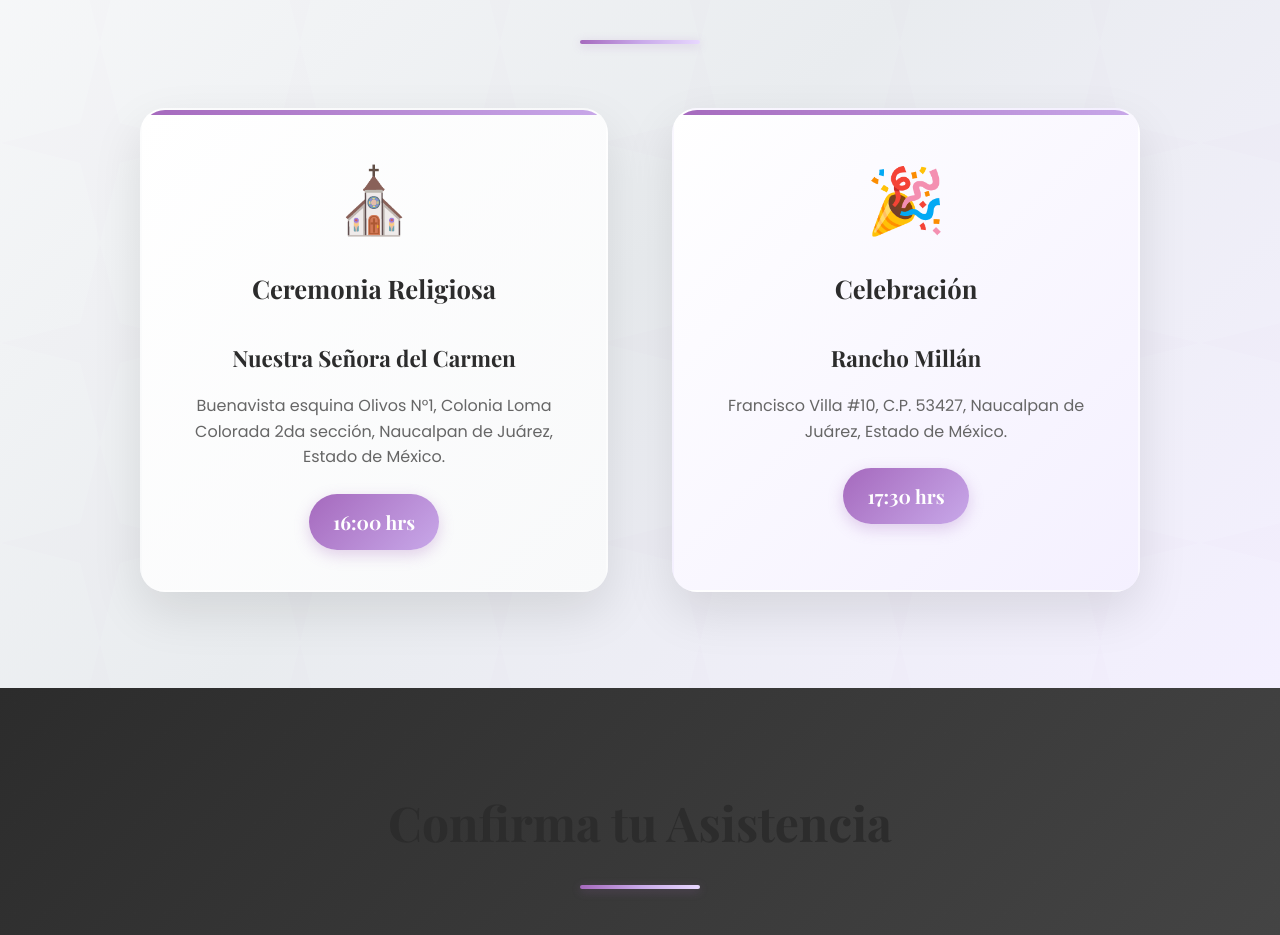
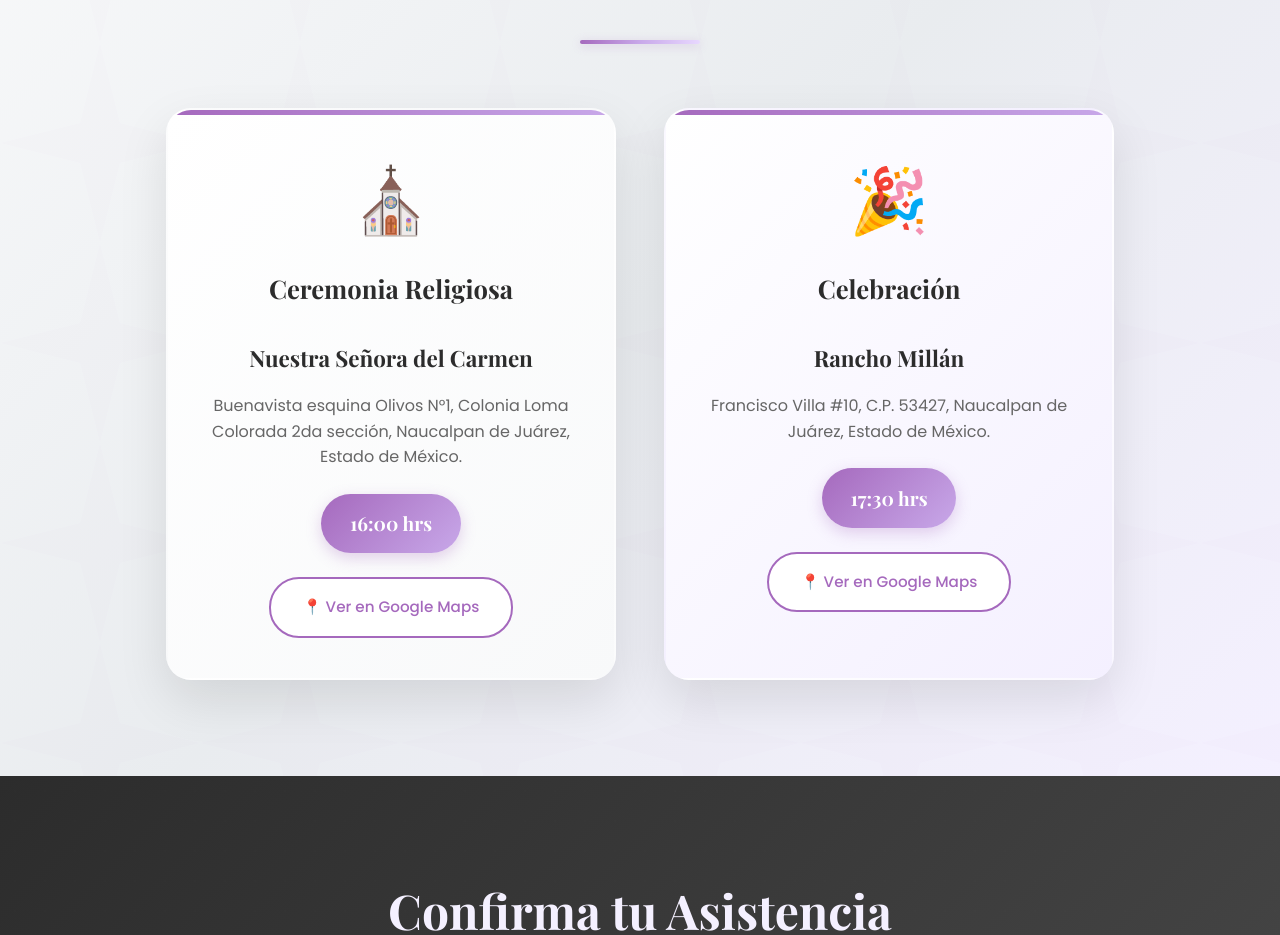
Before and after one commit to MoY8462/invitaciones-xv, a Vue app: page / in a window 1280 px wide. Shown: the part 957-1892 px from the top of the page. Built offline with nearby package versions, Linux system fonts and the light colour scheme.

Commit message:
feature: :sparkles: se ajustan links

```diff
--- a/src/App.vue
+++ b/src/App.vue
@@ -11,13 +11,15 @@ const quinceañera = ref({
 const misa = ref({
   iglesia: "Nuestra Señora del Carmen",
   direccion: "Buenavista esquina Olivos N°1, Colonia Loma Colorada 2da sección, Naucalpan de Juárez, Estado de México.",
-  hora: "16:00 hrs"
+  hora: "16:00 hrs",
+  mapsLink: "https://maps.app.goo.gl/yR52HHYmp8MJubch8"
 })
 
 const evento = ref({
   salon: "Rancho Millán",
   direccion: "Francisco Villa #10, C.P. 53427, Naucalpan de Juárez, Estado de México.",
-  hora: "17:30 hrs"
+  hora: "17:30 hrs",
+  mapsLink: "https://maps.app.goo.gl/ohiwqBFkTGHWLkbT8"
 })
 </script>
 
@@ -51,6 +53,9 @@ const evento = ref({
               <h5>{{ misa.iglesia }}</h5>
               <p class="address">{{ misa.direccion }}</p>
               <div class="time-badge">{{ misa.hora }}</div>
+              <a :href="misa.mapsLink" target="_blank" class="maps-button">
+                📍 Ver en Google Maps
+              </a>
             </div>
           </div>
 
@@ -64,6 +69,9 @@ const evento = ref({
               <h5>{{ evento.salon }}</h5>
               <p class="address">{{ evento.direccion }}</p>
               <div class="time-badge">{{ evento.hora }}</div>
+              <a :href="evento.mapsLink" target="_blank" class="maps-button">
+                📍 Ver en Google Maps
+              </a>
             </div>
           </div>
         </div>
@@ -73,11 +81,11 @@ const evento = ref({
     <!-- RSVP Section -->
     <section class="rsvp-section">
       <div class="container">
-        <h3 class="section-title">Confirma tu Asistencia</h3>
+        <h3 class="section-title-footer">Confirma tu Asistencia</h3>
         <p class="rsvp-text">Tu presencia hará este día aún más especial</p>
         <div class="contact-info">
-          <p>📞 Confirmar al: (555) 123-4567</p>
-          <p>💌 WhatsApp: +52 555 123 4567</p>
+          <p>📞 Confirmar al: (562) 975-6313</p>
+          <p>💌 WhatsApp: +52 562 975 6313</p>
         </div>
       </div>
     </section>
--- a/src/style.css
+++ b/src/style.css
@@ -163,6 +163,15 @@ body {
   position: relative;
 }
 
+.section-title-footer {
+  font-family: 'Playfair Display', serif;
+  font-size: clamp(2rem, 4vw, 3rem);
+  font-weight: 700;
+  color: #f4f0ff;
+  margin-bottom: 4rem;
+  position: relative;
+}
+
 .section-title::after {
   content: '';
   display: block;
@@ -176,11 +185,11 @@ body {
 
 /* Events Grid */
 .events-grid {
-  display: grid;
-  grid-template-columns: repeat(auto-fit, minmax(350px, 1fr));
-  gap: 3rem;
+  display: flex;
+  gap: 2rem;
   max-width: 1000px;
   margin: 0 auto;
+  justify-content: center;
 }
 
 .event-card {
@@ -191,6 +200,9 @@ body {
   overflow: hidden;
   position: relative;
   border: 2px solid transparent;
+  flex: 1;
+  max-width: 400px;
+  min-width: 350px;
 }
 
 .event-card::before {
@@ -257,6 +269,7 @@ body {
   font-weight: 600;
   color: #2c2c2c;
   margin-bottom: 1rem;
+  text-align: center;
 }
 
 .address {
@@ -275,13 +288,59 @@ body {
   background: linear-gradient(135deg, #a569bd, #c8a8e9);
   padding: 0.8rem 1.5rem;
   border-radius: 30px;
-  display: inline-block;
+  display: block;
   box-shadow: 0 5px 15px rgba(165, 105, 189, 0.3);
   transition: transform 0.3s ease;
+  text-align: center;
+  margin: 0 auto 1.5rem auto;
+  width: fit-content;
 }
 
 .time-badge:hover {
   transform: scale(1.05);
+}
+
+/* Maps Button */
+.maps-button {
+  display: block;
+  background: white;
+  color: #a569bd;
+  text-decoration: none;
+  padding: 0.9rem 1.8rem;
+  border: 2px solid #a569bd;
+  border-radius: 30px;
+  font-family: 'Poppins', sans-serif;
+  font-size: 0.95rem;
+  font-weight: 500;
+  transition: all 0.4s ease;
+  text-align: center;
+  margin: 0 auto;
+  width: fit-content;
+  position: relative;
+  overflow: hidden;
+  z-index: 1;
+}
+
+.maps-button::before {
+  content: '';
+  position: absolute;
+  top: 0;
+  left: 0;
+  width: 0;
+  height: 100%;
+  background: linear-gradient(135deg, #a569bd, #c8a8e9);
+  transition: width 0.4s ease;
+  z-index: -1;
+}
+
+.maps-button:hover {
+  color: white;
+  transform: translateY(-2px);
+  box-shadow: 0 8px 25px rgba(165, 105, 189, 0.3);
+}
+
+.maps-button:hover::before {
+  width: 100%;
 }
 
 /* RSVP Section */
@@ -345,13 +404,16 @@ body {
 /* Responsive Design */
 @media (max-width: 768px) {
   .events-grid {
-    grid-template-columns: 1fr;
+    flex-direction: column;
     gap: 2rem;
     padding: 0 1rem;
   }
 
   .event-card {
-    margin: 0;
+    margin: 0 auto;
+    min-width: auto;
+    max-width: 450px;
+    width: 100%;
   }
 
   .hero-content {
@@ -365,16 +427,26 @@ body {
   .section-title {
     margin-bottom: 3rem;
   }
+
+  .maps-button {
+    font-size: 0.9rem;
+    padding: 0.8rem 1.5rem;
+  }
+
+  .time-badge {
+    font-size: 1.1rem;
+    padding: 0.7rem 1.3rem;
+  }
 }
 
 @media (max-width: 480px) {
   .events-grid {
-    grid-template-columns: 1fr;
     gap: 1.5rem;
   }
 
   .event-card {
     border-radius: 20px;
+    max-width: none;
   }
 
   .card-header {
@@ -389,11 +461,32 @@ body {
     padding: 2rem;
     margin: 0 1rem;
   }
+
+  .maps-button {
+    font-size: 0.85rem;
+    padding: 0.7rem 1.3rem;
+  }
+
+  .time-badge {
+    font-size: 1rem;
+    padding: 0.6rem 1.2rem;
+  }
 }
 
 @media (min-width: 1200px) {
   .events-grid {
-    grid-template-columns: repeat(2, 1fr);
-    gap: 4rem;
+    gap: 3rem;
+  }
+
+  .event-card {
+    max-width: 450px;
+  }
+
+  .maps-button {
+    padding: 1rem 2rem;
+  }
+
+  .time-badge {
+    padding: 0.9rem 1.8rem;
   }
 }
```
